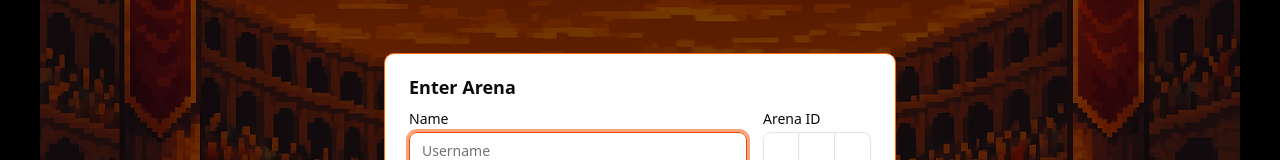
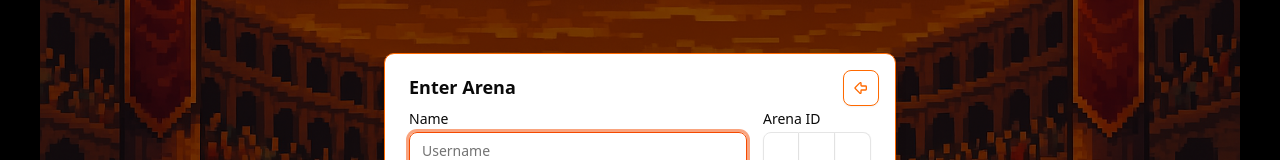
Before and after one commit to AlbertSanIza/tug-of-war, a React (Vite) app: page /gladiator in a window 1280 px wide. Shown: the part 251-411 px from the top of the page. Built offline with nearby package versions, Linux system fonts and the light colour scheme.

Commit message:
Add back button to gladiator dialog

```diff
--- a/src/routes/gladiator.tsx
+++ b/src/routes/gladiator.tsx
@@ -1,6 +1,7 @@
 import { useForm } from '@tanstack/react-form'
-import { createFileRoute } from '@tanstack/react-router'
+import { createFileRoute, useRouter } from '@tanstack/react-router'
 import { REGEXP_ONLY_CHARS } from 'input-otp'
+import { ArrowBigLeft } from 'lucide-react'
 
 import { Button } from '@/components/ui/button'
 import { Dialog, DialogContent, DialogDescription, DialogHeader, DialogTitle } from '@/components/ui/dialog'
@@ -13,6 +14,8 @@ export const Route = createFileRoute('/gladiator')({
 })
 
 function RouteComponent() {
+    const router = useRouter()
+
     const form = useForm({
         defaultValues: {
             name: '',
@@ -25,8 +28,22 @@ function RouteComponent() {
     })
 
     return (
+        <>
             <Dialog open>
-            <DialogContent showCloseButton={false} onEscapeKeyDown={(event) => event.preventDefault()} onInteractOutside={(event) => event.preventDefault()}>
+                <DialogContent
+                    showCloseButton={false}
+                    onEscapeKeyDown={(event) => event.preventDefault()}
+                    onInteractOutside={(event) => event.preventDefault()}
+                >
+                    <Button
+                        type="button"
+                        size="icon"
+                        variant="outline"
+                        onClick={() => router.history.back()}
+                        className="absolute top-4 right-4 text-orange-500 hover:text-orange-600"
+                    >
+                        <ArrowBigLeft className="h-6 w-6" />
+                    </Button>
                     <DialogHeader>
                         <DialogTitle>Enter Arena</DialogTitle>
                         <DialogDescription className="hidden" />
@@ -103,5 +120,6 @@ function RouteComponent() {
                     </form>
                 </DialogContent>
             </Dialog>
+        </>
     )
 }
```
Lines whose indentation alone changed are shown as unchanged.
